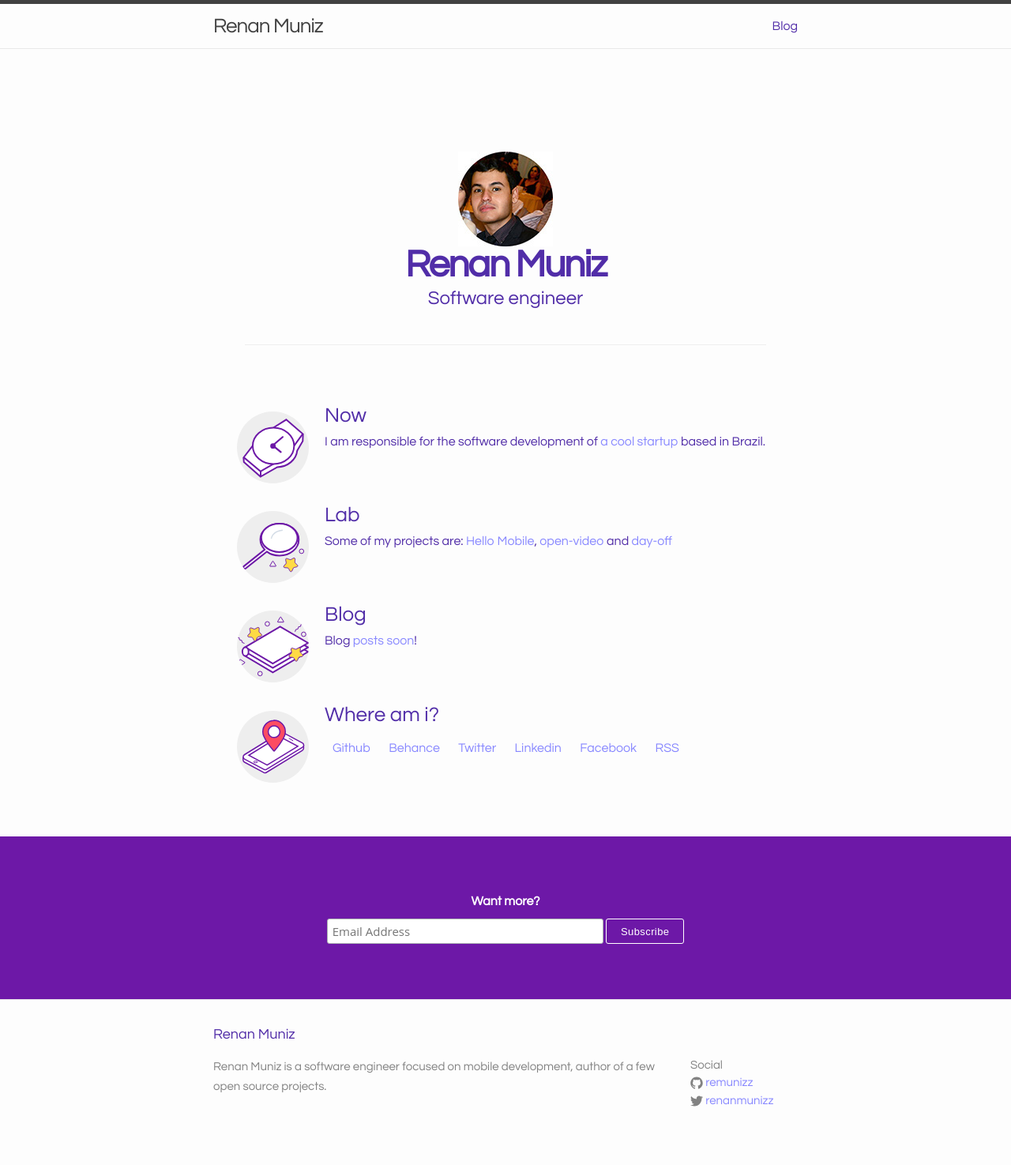
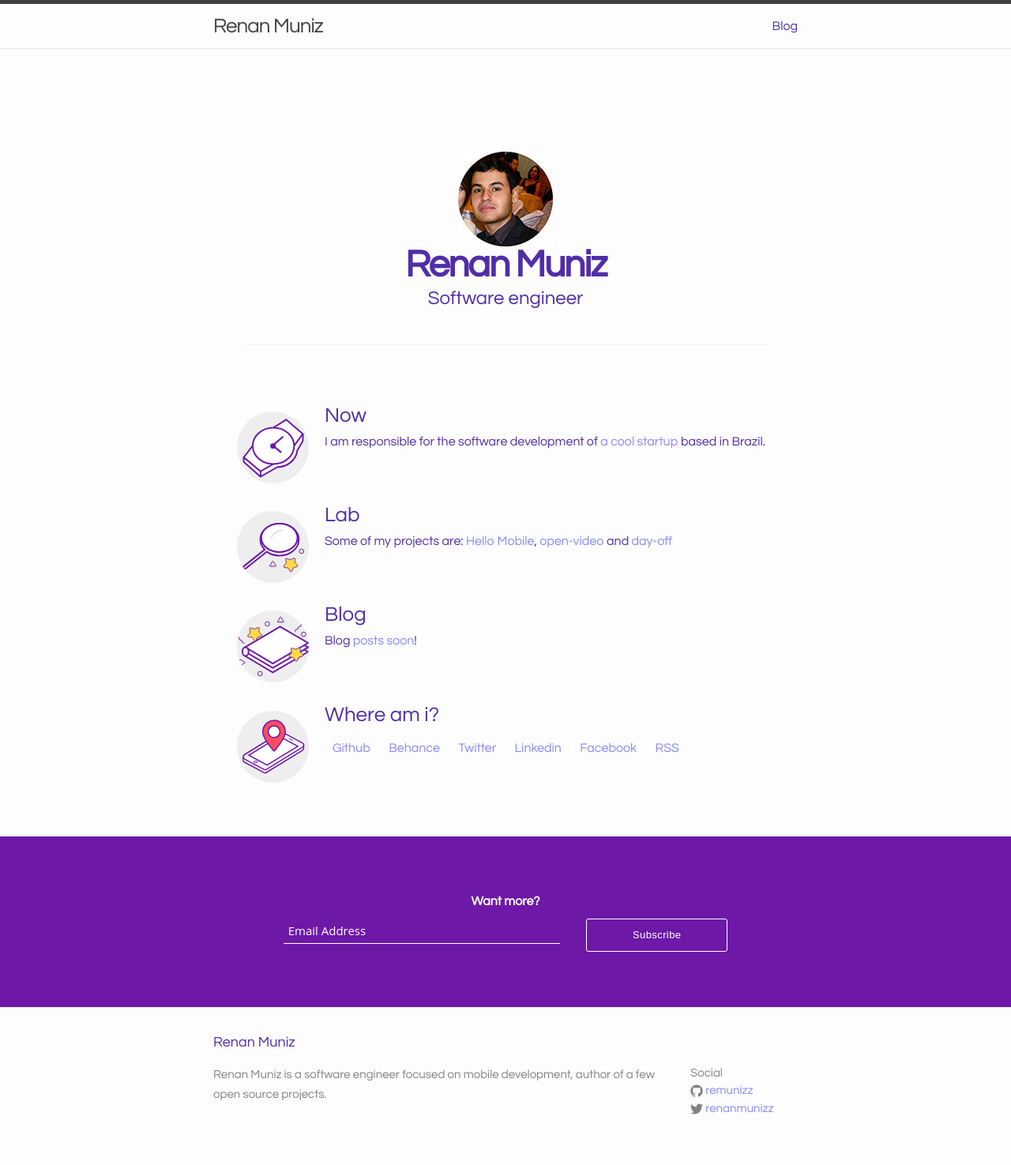
Before and after one commit to remunizz/remunizz.github.io, a Jekyll site: the page built from index.html, in a window 1280 px wide. Shown: the whole page at 79% size. Built offline with Jekyll 4.4.1, drawn with Linux system fonts in a browser that asks for light colours.

Commit message:
Update newsletter, style change

```diff
--- a/_sass/_layout.scss
+++ b/_sass/_layout.scss
@@ -254,21 +254,39 @@
 
 /* positions input field horizontally */
 #mc_embed_signup input.email {
+  background-color: rgba(0, 0, 0, 0);
+  color: #fff;
+  border-left: none;
+  border-top: none;
+  border-right: none;
+  border-bottom: #fff 1px solid;
+  outline: 0;
+  margin-right: 30px;
+
   font-family: "Open Sans", "Helvetica Neue", Arial, Helvetica, Verdana, sans-serif;
   font-size: 15px;
-  border: 1px solid #ABB0B2;
-  -webkit-border-radius: 3px;
-  -moz-border-radius: 3px;
-  border-radius: 3px;
-  color: #343434;
-  background-color: #fff;
   box-sizing: border-box;
   height: 32px;
   padding: 0px 0.4em;
   display: inline-block;
-  margin: 0;
   width: 350px;
   vertical-align: top;
+}
+
+::-webkit-input-placeholder {
+   color: #fff;
+}
+
+:-moz-placeholder { /* Firefox 18- */
+   color: #fff;
+}
+
+::-moz-placeholder {  /* Firefox 19+ */
+   color: #fff;
+}
+
+:-ms-input-placeholder {
+   color: #fff;
 }
 
 #mc_embed_signup label {
@@ -285,7 +303,6 @@
 /* positions button horizontally in line with input */
 #mc_embed_signup .button {
   font-size: 13px;
-  border: none;
   -webkit-border-radius: 3px;
   -moz-border-radius: 3px;
   border-radius: 3px;
@@ -294,12 +311,11 @@
   background-color: #6D18A7;
   border: 1px solid;
   box-sizing: border-box;
-  height: 32px;
   line-height: 32px;
-  padding: 0 18px;
+  padding: 4px 58px;
   display: inline-block;
   margin: 0;
-  transition: all 0.23s ease-in-out 0s;
+  transition: all .23s ease-in-out 0s;
 }
 
 #mc_embed_signup .button:hover {
```
Also changed, not shown: assets/style.min.css.
